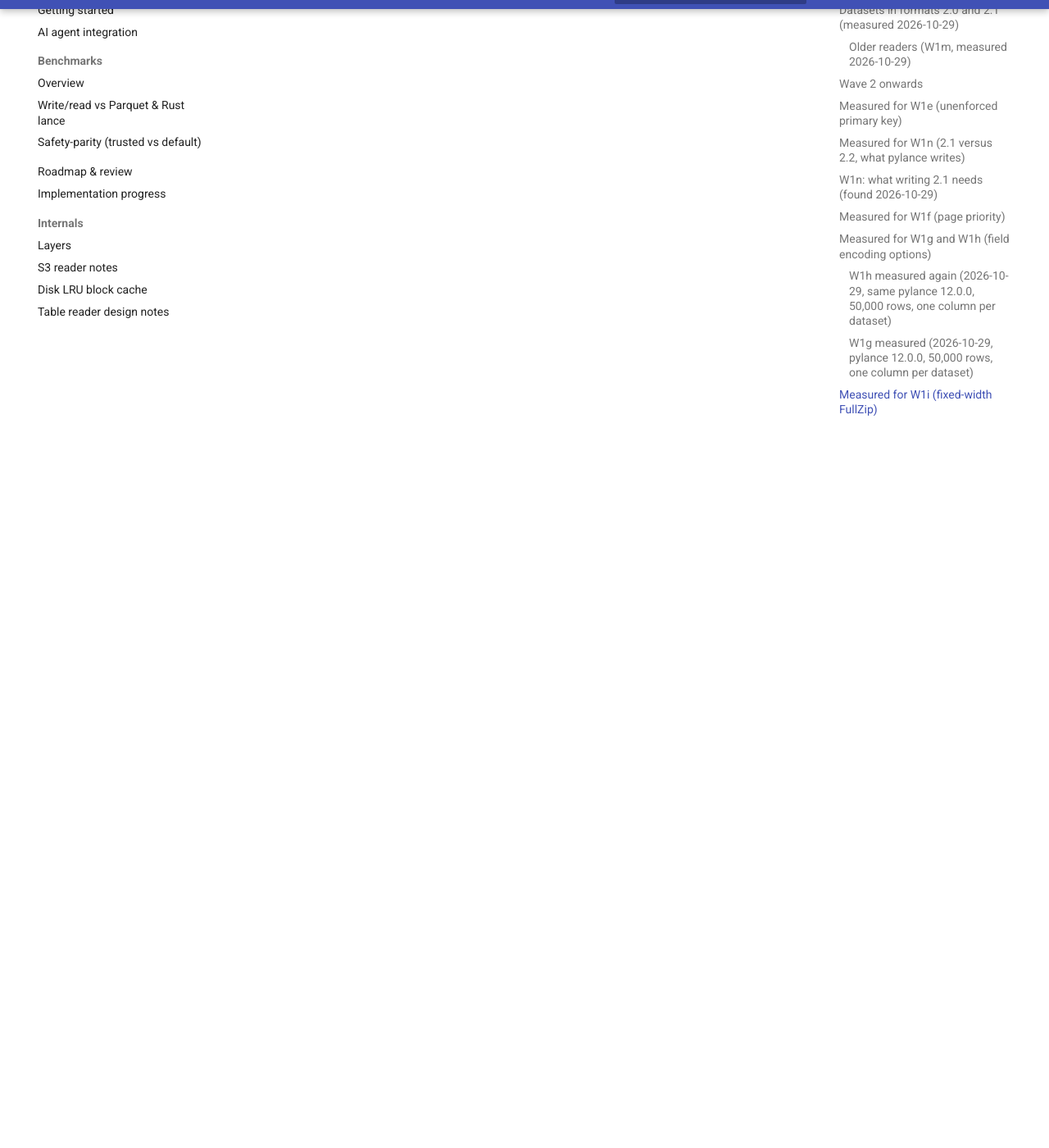
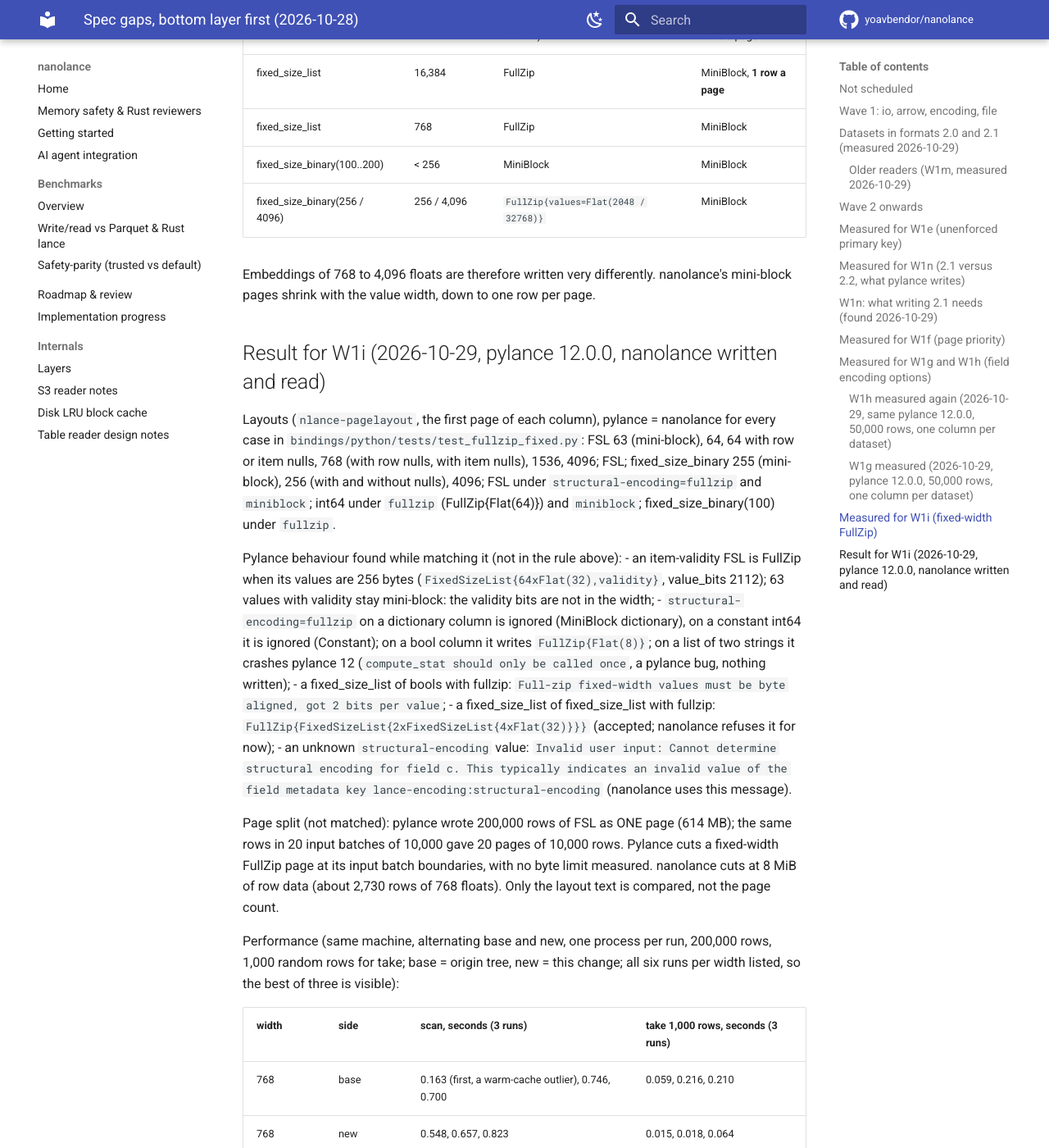
Before and after one commit to yoavbendor/nanolance, an MkDocs documentation site: the page built from docs/tasks/SPEC_GAPS.md, in a window 1280 px wide and 1400 px high, scrolled down 15038 px. Shown: the whole window at 82% size. Built offline with MkDocs 1.6.1 and Material for MkDocs 9.7.7, drawn with Linux system fonts in a browser that asks for light colours; comment, search, counter and statistics services are not loaded; some of the changed text lies outside the part shown.

Commit message:
docs: W1i result -- FullZip fixed-width layouts, pylance's behaviour, the page split and the measured scan
The encoding README row for encoding.layout.full_zip.write and encoding.config (structural-encoding) now
describe the fixed-width FullZip writer and what is left. SPEC_GAPS: W1i partial, with the layout comparison,
the pylance behaviour found while matching it (item validity, dictionary and constant columns, the bool and
nested-list refusals, the unknown-value message), the page split pylance uses, and the measured 200,000-row
scan and take, base against new. Take is 3 to 4 times faster; scan is slower and is a finding to measure again.

Co-Authored-By: Claude Haiku 5.5 <noreply@anthropic.com>
Claude-Session: https://claude.ai/code/session_014PGy9PK68gHvyR8T1r5ueY

```diff
--- a/docs/tasks/SPEC_GAPS.md
+++ b/docs/tasks/SPEC_GAPS.md
@@ -40,7 +40,7 @@ These stay as they are until a user asks, or the Lance pin moves:
 | W1f | `file.structure.page_priority` | Write each page's priority as Lance does | measured 2026-10-29, see "Measured for W1f (page priority)" | done 2026-10-29: every page's `priority` is the top-level row of its first row, as pylance writes it (int64, list, string, FSL128 measured); single-page columns keep 0 |
 | W1g | `encoding.config` | Honour the `lance-encoding:*` field metadata Lance honours | partial (Haiku session, 2026-10-29): done `rle-threshold`, `dict-divisor`, `dict-size-ratio` (refused by name outside (0, 1]), `dict-values-compression` (+ level); reader General over InlineBitpacking. Left: `dict` columns under `compression` (indices as General{codec,BSS{Flat(32)}}: needs the reader's dictionary-index path to unwrap General, then the writer), integer dictionaries (pylance dictionary-encodes low-cardinality ints; nanolance has none), `bss`, `structural-encoding`, multi-chunk RLE, the C++ tests for the refusal and the decode | next |
 | W1h | `encoding.compression.general.write` | LZ4 | done for the value layouts measured (LZ4 writer; `compression=lz4` on 64-bit ints and variable-width). Left: General over dictionaries under the option, float zstd layout | done |
-| W1i | `encoding.layout.full_zip.write` | Fixed-width full-zip and per-value compression | to measure | later |
+| W1i | `encoding.layout.full_zip.write` | Fixed-width full-zip and per-value compression | measured and done 2026-10-29, see "Result for W1i" | partial (Haiku session, 2026-10-29): the 256-byte rule and `structural-encoding` for fixed-width FSL and fixed_size_binary, element validity included, layout text equal to pylance's for 21 cases. Left: the page split (pylance: one page per input batch), per-value compression of a fixed-width FullZip page, `structural-encoding=fullzip` on variable width, a bool column or a list of lists under fullzip, and a fixed-width FullZip scan that is slower than mini-block (measured) |
 | W1j | `encoding.semi_structural.packed_struct`, `variable_packed_struct` | Packed structs, read and write | to measure | later |
 | W1k | `arrow.types.fixed_size_list`, `arrow.types.dictionary` | FSL of variable-width elements; dictionaries inside structs and lists | to measure | later |
 | W1p | `encoding.config` | Integer dictionaries: pylance dictionary-encodes int64 / float64 columns with 1,000-10,000 distinct values (`dict=InlineBitpacking(64)` / `General{LZ4,Flat(64)}`); nanolance has no such encoding | W1g, W1h | later |
@@ -295,3 +295,49 @@ pylance 12.0.0, 2,000 rows each:
 
 Embeddings of 768 to 4,096 floats are therefore written very differently. nanolance's mini-block pages shrink
 with the value width, down to one row per page.
+
+## Result for W1i (2026-10-29, pylance 12.0.0, nanolance written and read)
+
+Layouts (`nlance-pagelayout`, the first page of each column), pylance = nanolance for every case in
+`bindings/python/tests/test_fullzip_fixed.py`: FSL<float32> 63 (mini-block), 64, 64 with row or item nulls,
+768 (with row nulls, with item nulls), 1536, 4096; FSL<int8, 768>; fixed_size_binary 255 (mini-block), 256 (with
+and without nulls), 4096; FSL<float32, 16> under `structural-encoding=fullzip` and `miniblock`; int64 under
+`fullzip` (FullZip{Flat(64)}) and `miniblock`; fixed_size_binary(100) under `fullzip`.
+
+Pylance behaviour found while matching it (not in the rule above):
+- an item-validity FSL is FullZip when its values are 256 bytes (`FixedSizeList{64xFlat(32),validity}`, value_bits
+  2112); 63 values with validity stay mini-block: the validity bits are not in the width;
+- `structural-encoding=fullzip` on a dictionary column is ignored (MiniBlock dictionary), on a constant int64
+  it is ignored (Constant); on a bool column it writes `FullZip{Flat(8)}`; on a list of two strings it crashes
+  pylance 12 (`compute_stat should only be called once`, a pylance bug, nothing written);
+- a fixed_size_list of bools with fullzip: `Full-zip fixed-width values must be byte aligned, got 2 bits per value`;
+- a fixed_size_list of fixed_size_list with fullzip: `FullZip{FixedSizeList{2xFixedSizeList{4xFlat(32)}}}`
+  (accepted; nanolance refuses it for now);
+- an unknown `structural-encoding` value: `Invalid user input: Cannot determine structural encoding for field c.
+  This typically indicates an invalid value of the field metadata key lance-encoding:structural-encoding`
+  (nanolance uses this message).
+
+Page split (not matched): pylance wrote 200,000 rows of FSL<float32,768> as ONE page (614 MB); the same rows in
+20 input batches of 10,000 gave 20 pages of 10,000 rows. Pylance cuts a fixed-width FullZip page at its input
+batch boundaries, with no byte limit measured. nanolance cuts at 8 MiB of row data (about 2,730 rows of 768 floats).
+Only the layout text is compared, not the page count.
+
+Performance (same machine, alternating base and new, one process per run, 200,000 rows, 1,000 random rows for take;
+base = origin tree, new = this change; all six runs per width listed, so the best of three is visible):
+
+| width | side | scan, seconds (3 runs) | take 1,000 rows, seconds (3 runs) |
+|---|---|---|---|
+| 768 | base | 0.163 (first, a warm-cache outlier), 0.746, 0.700 | 0.059, 0.216, 0.210 |
+| 768 | new | 0.548, 0.657, 0.823 | 0.015, 0.018, 0.064 |
+| 1536 | base | 0.607, 0.321, 0.341 | 0.112, 0.182, 0.077 |
+| 1536 | new | 0.534, 0.734, 0.715 | 0.026, 0.054, 0.048 |
+
+Take is 3 to 4 times faster on FullZip (one stride per row, no page read). Scan is slower: best of three 0.55 s
+against 0.32 s (1536), and the 768 base scan is noisy, so the 768 figure is not settled. Scan is a finding to
+measure again, not a verdict. The cause is not profiled; the suspect is `decode_full_zip_column`, which walks the
+rows one level at a time (`full_zip::next_level`) for a fixed-width page, where mini-block reads its chunks in bulk.
+A fast path for fixed-width pages with no control word and no item validity (one copy of the page) is the obvious
+next step.
+
+Byte-identical check (narrow columns): `nlbench_gendata <out> 50000` data file md5 is equal between the base and
+the new build (84b4dce7912cd80d047e779f01a143fb), and `test_write_encoding_matrix.py` passes unchanged.
```
Also changed, not shown: src/encoding/README.md (+2 -2 lines).
